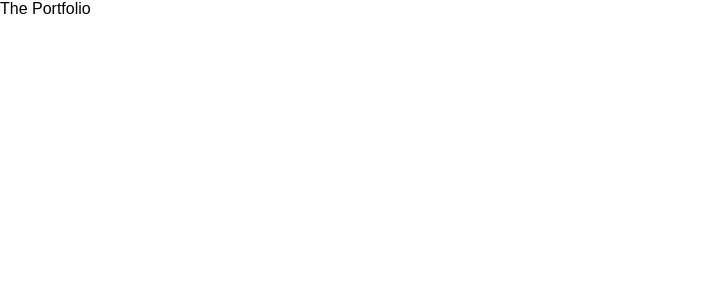
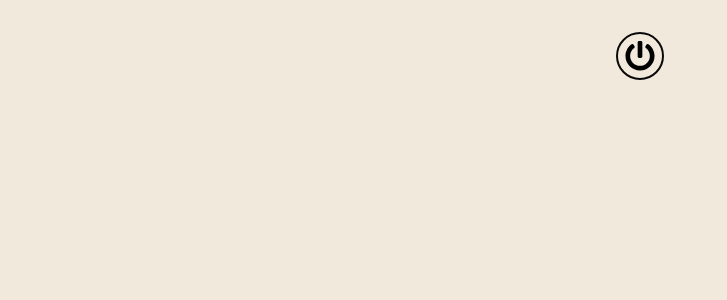
Before and after one commit to Cyme101/new-portfolio, a React (Create React App) app: page / in a window 1280 px wide. Shown: the top 300 px of the page, without its empty margins (0-727 px from the left). Built offline with nearby package versions, Linux system fonts and the light colour scheme.

Commit message:
Created AllSvgs js file & subComponent PowerButton

```diff
--- a/src/App.js
+++ b/src/App.js
@@ -1,11 +1,24 @@
-import "./App.css";
+import { Route, Routes } from "react-router";
+import { ThemeProvider } from "styled-components";
 import GlobalStyle from "./globalStyles";
+import { LightTheme } from "./components/Themes";
+import Main from "./components/Main";
+import AboutMePage from "./components/AboutMePage";
+import ProjectsPage from "./components/ProjectsPage";
+import MySkillsPage from "./components/MySkillsPage";
 
 function App() {
   return (
     <>
       <GlobalStyle />
-      The Portfolio
+      <ThemeProvider theme={LightTheme}>
+        <Routes>
+          <Route path="/" element={<Main />} />
+          <Route path="/about" element={<AboutMePage />} />
+          <Route path="/skills" element={<MySkillsPage />} />
+          <Route path="/projects" element={<ProjectsPage />} />
+        </Routes>
+      </ThemeProvider>
     </>
   );
 }
--- /dev/null
+++ b/src/components/AboutMePage.js
@@ -0,0 +1,9 @@
+import React from 'react'
+
+const AboutMePage = () => {
+  return (
+    <div>AboutMePage</div>
+  )
+}
+
+export default AboutMePage
--- /dev/null
+++ b/src/components/AllSvgs.js
@@ -0,0 +1,38 @@
+// svgs as React components
+
+export const PowerBtn = (props) => {
+  return (
+    <svg
+      aria-hidden="true"
+      data-prefix="fas"
+      data-icon="power-off"
+      className="prefix__svg-inline--fa prefix__fa-power-off prefix__fa-w-16"
+      xmlns="http://www.w3.org/2000/svg"
+      viewBox="0 0 512 512"
+      {...props}
+    >
+      <path
+        fill={props.fill}
+        d="M400 54.1c63 45 104 118.6 104 201.9 0 136.8-110.8 247.7-247.5 248C120 504.3 8.2 393 8 256.4 7.9 173.1 48.9 99.3 111.8 54.2c11.7-8.3 28-4.8 35 7.7L162.6 90c5.9 10.5 3.1 23.8-6.6 31-41.5 30.8-68 79.6-68 134.9-.1 92.3 74.5 168.1 168 168.1 91.6 0 168.6-74.2 168-169.1-.3-51.8-24.7-101.8-68.1-134-9.7-7.2-12.4-20.5-6.5-30.9l15.8-28.1c7-12.4 23.2-16.1 34.8-7.8zM296 264V24c0-13.3-10.7-24-24-24h-32c-13.3 0-24 10.7-24 24v240c0 13.3 10.7 24 24 24h32c13.3 0 24-10.7 24-24z"
+      />
+    </svg>
+  );
+};
+
+export const GitHub = (props) => {
+  <svg xmlns="http://www.w3.org/2000/svg" width={30} height={30} {...props}>
+    <path d="M15 3C8.373 3 3 8.373 3 15c0 5.623 3.872 10.328 9.092 11.63a1.751 1.751 0 0 1-.092-.583v-2.051h-1.508c-.821 0-1.551-.353-1.905-1.009-.393-.729-.461-1.844-1.435-2.526-.289-.227-.069-.486.264-.451.615.174 1.125.596 1.605 1.222.478.627.703.769 1.596.769.433 0 1.081-.025 1.691-.121.328-.833.895-1.6 1.588-1.962-3.996-.411-5.903-2.399-5.903-5.098 0-1.162.495-2.286 1.336-3.233-.276-.94-.623-2.857.106-3.587 1.798 0 2.885 1.166 3.146 1.481A8.993 8.993 0 0 1 15.495 9c1.036 0 2.024.174 2.922.483C18.675 9.17 19.763 8 21.565 8c.732.731.381 2.656.102 3.594.836.945 1.328 2.066 1.328 3.226 0 2.697-1.904 4.684-5.894 5.097C18.199 20.49 19 22.1 19 23.313v2.734c0 .104-.023.179-.035.268C23.641 24.676 27 20.236 27 15c0-6.627-5.373-12-12-12z" />
+  </svg>;
+};
+
+export const LinkedIn = (props) => {
+  <svg xmlns="http://www.w3.org/2000/svg" width={30} height={30} {...props}>
+    <path d="M15 3C8.373 3 3 8.373 3 15s5.373 12 12 12 12-5.373 12-12S21.627 3 15 3zm-4.504 5.403c.842 0 1.403.561 1.403 1.309 0 .748-.561 1.309-1.496 1.309C9.561 11.022 9 10.46 9 9.712c0-.748.561-1.309 1.496-1.309zM12 20H9v-8h3v8zm10 0h-2.824v-4.372c0-1.209-.753-1.488-1.035-1.488s-1.224.186-1.224 1.488V20H14v-8h2.918v1.116c.376-.651 1.129-1.116 2.541-1.116S22 13.116 22 15.628V20z" />
+  </svg>;
+};
+
+export const Twitter = (props) => {
+  <svg xmlns="http://www.w3.org/2000/svg" width={30} height={30} {...props}>
+    <path d="M28 6.937c-.957.425-1.985.711-3.064.84a5.343 5.343 0 0 0 2.345-2.951 10.696 10.696 0 0 1-3.388 1.295 5.334 5.334 0 0 0-9.089 4.864A15.143 15.143 0 0 1 3.809 5.411a5.321 5.321 0 0 0-.721 2.683 5.33 5.33 0 0 0 2.372 4.439 5.323 5.323 0 0 1-2.416-.667v.067a5.335 5.335 0 0 0 4.279 5.23 5.336 5.336 0 0 1-2.409.092 5.34 5.34 0 0 0 4.983 3.705 10.699 10.699 0 0 1-6.625 2.284c-.43 0-.855-.025-1.273-.075a15.102 15.102 0 0 0 8.177 2.396c9.812 0 15.176-8.128 15.176-15.177 0-.231-.005-.461-.015-.69A10.855 10.855 0 0 0 28 6.937z" />
+  </svg>;
+};
--- /dev/null
+++ b/src/components/Main.js
@@ -0,0 +1,38 @@
+import React from "react";
+import styled from "styled-components";
+import PowerButton from "../subComponents/PowerButton";
+
+const MainContainer = styled.div`
+  background: ${(props) => props.theme.text};
+  height: 100vh;
+  overflow: hidden;
+  position: relative;
+  width: 100vw;
+
+  h2,
+  h3,
+  h4,
+  h5,
+  h6 {
+    font-family: "Poppins", sans-serif;
+    font-weight: 500;
+  }
+`;
+
+const Container = styled.div`
+  padding: 2rem;
+`;
+
+const Main = () => {
+  return (
+    <div>
+      <MainContainer>
+        <Container>
+          <PowerButton/>
+        </Container>
+      </MainContainer>
+    </div>
+  );
+};
+
+export default Main;
--- /dev/null
+++ b/src/components/MySkillsPage.js
@@ -0,0 +1,9 @@
+import React from 'react'
+
+const MySkillsPage = () => {
+  return (
+    <div>MySkillsPage</div>
+  )
+}
+
+export default MySkillsPage
--- /dev/null
+++ b/src/components/ProjectsPage.js
@@ -0,0 +1,9 @@
+import React from 'react'
+
+const ProjectsPage = () => {
+  return (
+    <div>ProjectsPage</div>
+  )
+}
+
+export default ProjectsPage
--- a/src/components/Themes.js
+++ b/src/components/Themes.js
@@ -1,18 +1,18 @@
 // For dark & light themes
 // Light #F1EADC is pièce de musée
 
-export const lightTheme = {
+export const LightTheme = {
+  body: "#090909",
+  bodyRgba: "9, 9, 9",
+  fontFamily: "'Source Code Pro', sans-serif",
+  text: "#F1EADC",
+  textRgba: "241, 234, 220",
+};
+
+export const DarkTheme = {
   body: "#F1EADC",
   bodyRgba: "241, 234, 220",
   fontFamily: "'Source Code Pro', sans-serif",
   text: "#090909",
   textRgba: "9,9,9",
 };
-
-export const DarkTheme = {
-  body: "#090909",
-  bodyRgba: "9, 9, 9",
-  fontFamily: "'Source Code Pro', sans-serif",
-  text: "#F1EADC",
-  textRgba: "241, 234, 220",
-};
--- a/src/index.js
+++ b/src/index.js
@@ -3,12 +3,15 @@ import ReactDOM from "react-dom/client";
 import "./index.css";
 import App from "./App";
 import reportWebVitals from "./reportWebVitals";
-import "../node_modules/normalize.css";
+// import "../node_modules/normalize.css";
+import { BrowserRouter } from "react-router-dom";
 
 const root = ReactDOM.createRoot(document.getElementById("root"));
 root.render(
   <React.StrictMode>
-    <App />
+    <BrowserRouter>
+      <App />
+    </BrowserRouter>
   </React.StrictMode>,
 );
 
--- /dev/null
+++ b/src/subComponents/PowerButton.js
@@ -0,0 +1,36 @@
+// Home Button
+import React from "react";
+import styled from "styled-components";
+import { PowerBtn } from "../components/AllSvgs";
+
+const Power = styled.button`
+  align-items: center;
+  background-color: #f1eadc;
+  border: 2px solid #090909;
+  border-radius: 50%;
+  cursor: pointer;
+  display: flex;
+  height: 3rem;
+  justify-content: center;
+  left: 50%;
+  padding: 0.4rem;
+  position: fixed;
+  top: 2rem;
+  transform: translate(-50%, 0);
+  width: 3rem;
+  z-index: 4;
+
+  &:hover {
+    background-color: rgba(0, 255, 245, 0.4);
+  }
+`;
+
+const PowerButton = () => {
+  return (
+    <Power>
+      <PowerBtn height={30} width={30} fill="currentColor" />
+    </Power>
+  );
+};
+
+export default PowerButton;
```
Also changed, not shown: src/assets/svg/power-button.svg (added), src/assets/svg/switch.svg (deleted).
